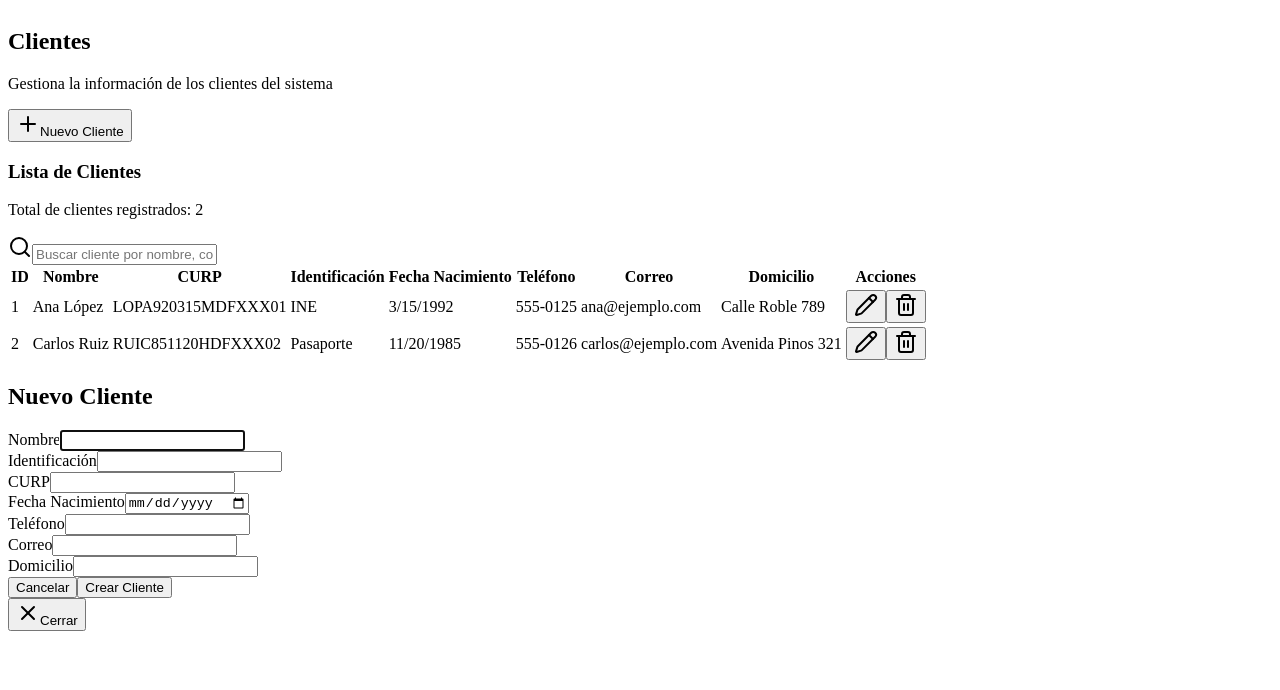
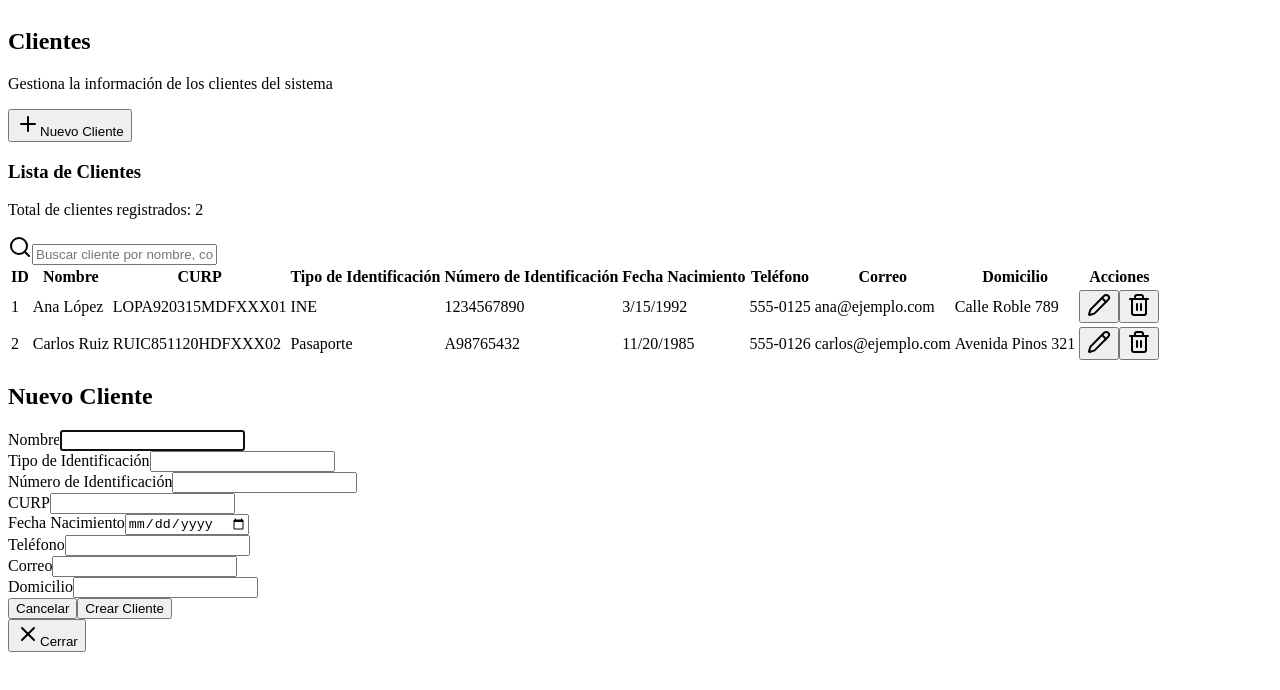
Before and after one commit to crisgp1/cliqueanet, a Next.js app in the folder frontend/: page /intranet/customers in a window 1280 px wide. Both pictures are taken after a click on the button "Nuevo Cliente". Shown: the top 690 px of the page. Built offline with nearby package versions, Linux system fonts and the light colour scheme.

Commit message:
Se agrega el campo de numero de identificacion en la seccion de usuarios y se cambia el campo de identificacion a tipo de identificacion

```diff
--- a/frontend/src/components/modals/CustomerModal.tsx
+++ b/frontend/src/components/modals/CustomerModal.tsx
@@ -17,6 +17,7 @@ interface CustomerModalProps {
     customer_id?: number;
     name: string;
     identification_type: string;
+    identification_number: string;
     birth_date: string;
     phone: string;
     email: string;
@@ -29,6 +30,7 @@ export function CustomerModal({ isOpen, onClose, onSave, customer }: CustomerMod
   const [formData, setFormData] = useState({
     name: customer?.name || '',
     identification_type: customer?.identification_type || '',
+    identification_number: customer?.identification_number || '',
     birth_date: customer?.birth_date ? new Date(customer.birth_date).toISOString().split('T')[0] : '',
     phone: customer?.phone || '',
     email: customer?.email || '',
@@ -72,12 +74,24 @@ export function CustomerModal({ isOpen, onClose, onSave, customer }: CustomerMod
               </div>
               <div className="space-y-2">
                 <label htmlFor="identification_type" className="text-sm font-medium">
-                  Identificación
+                  Tipo de Identificación
                 </label>
                 <Input
                   id="identification_type"
                   name="identification_type"
                   value={formData.identification_type}
+                  onChange={handleChange}
+                  required
+                />
+              </div>
+              <div className="space-y-2">
+                <label htmlFor="identification_number" className="text-sm font-medium">
+                  Número de Identificación
+                </label>
+                <Input
+                  id="identification_number"
+                  name="identification_number"
+                  value={formData.identification_number}
                   onChange={handleChange}
                   required
                 />
--- a/frontend/src/pages/intranet/customers/index.tsx
+++ b/frontend/src/pages/intranet/customers/index.tsx
@@ -23,6 +23,7 @@ interface Customer {
   customer_id: number;
   name: string;
   identification_type: string;
+  identification_number: string;
   birth_date: string;
   phone: string;
   email: string;
@@ -35,6 +36,7 @@ const customersMock: Customer[] = [
     customer_id: 1,
     name: "Ana López",
     identification_type: "INE",
+    identification_number: "1234567890",
     birth_date: "1992-03-15",
     phone: "555-0125",
     email: "ana@ejemplo.com",
@@ -45,6 +47,7 @@ const customersMock: Customer[] = [
     customer_id: 2,
     name: "Carlos Ruiz",
     identification_type: "Pasaporte",
+    identification_number: "A98765432",
     birth_date: "1985-11-20",
     phone: "555-0126",
     email: "carlos@ejemplo.com",
@@ -62,7 +65,8 @@ export default function CustomersPage() {
   const filteredCustomers = customers.filter(customer =>
     customer.name.toLowerCase().includes(searchTerm.toLowerCase()) ||
     customer.email.toLowerCase().includes(searchTerm.toLowerCase()) ||
-    customer.curp.toLowerCase().includes(searchTerm.toLowerCase())
+    customer.curp.toLowerCase().includes(searchTerm.toLowerCase()) ||
+    customer.identification_number.toLowerCase().includes(searchTerm.toLowerCase())
   );
 
   const handleSave = (customerData: Omit<Customer, 'customer_id'>) => {
@@ -126,7 +130,7 @@ export default function CustomersPage() {
             <div className="relative flex-1">
               <Search className="absolute left-2.5 top-2.5 h-4 w-4 text-gray-500" />
               <Input
-                placeholder="Buscar cliente por nombre, correo o CURP..."
+                placeholder="Buscar cliente por nombre, correo, CURP o número de identificación..."
                 className="pl-8"
                 value={searchTerm}
                 onChange={(e) => setSearchTerm(e.target.value)}
@@ -141,7 +145,8 @@ export default function CustomersPage() {
                   <TableHead>ID</TableHead>
                   <TableHead>Nombre</TableHead>
                   <TableHead>CURP</TableHead>
-                  <TableHead>Identificación</TableHead>
+                  <TableHead>Tipo de Identificación</TableHead>
+                  <TableHead>Número de Identificación</TableHead>
                   <TableHead>Fecha Nacimiento</TableHead>
                   <TableHead>Teléfono</TableHead>
                   <TableHead>Correo</TableHead>
@@ -156,6 +161,7 @@ export default function CustomersPage() {
                     <TableCell>{customer.name}</TableCell>
                     <TableCell className="font-mono">{customer.curp}</TableCell>
                     <TableCell>{customer.identification_type}</TableCell>
+                    <TableCell>{customer.identification_number}</TableCell>
                     <TableCell>{new Date(customer.birth_date).toLocaleDateString()}</TableCell>
                     <TableCell>{customer.phone}</TableCell>
                     <TableCell>{customer.email}</TableCell>
```
